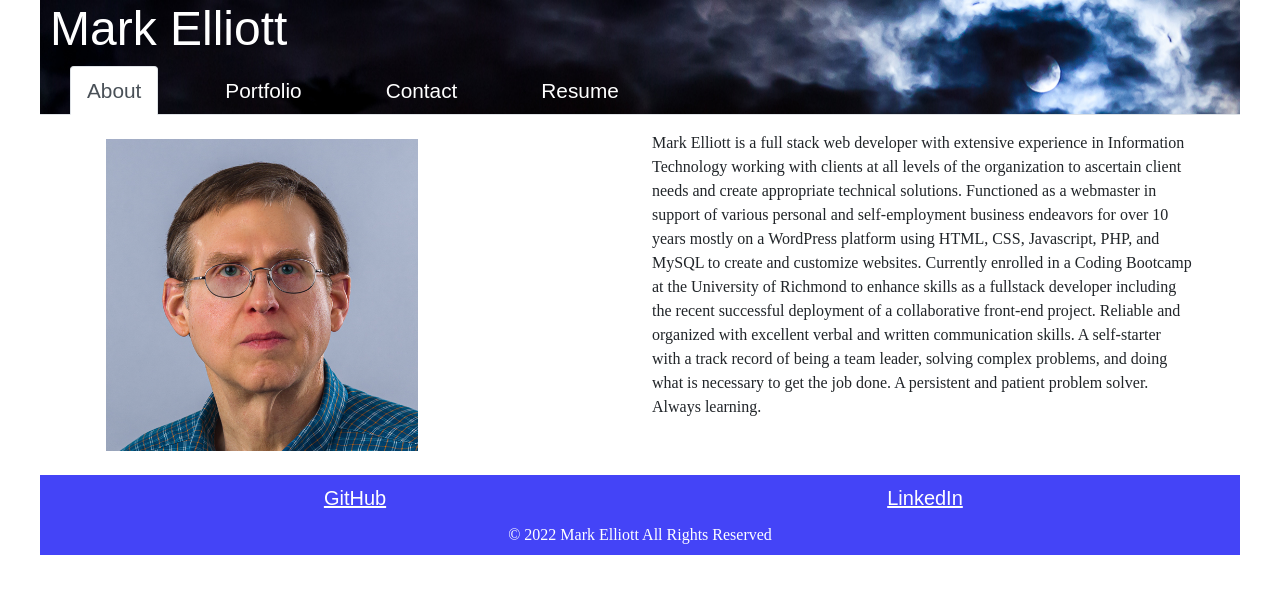
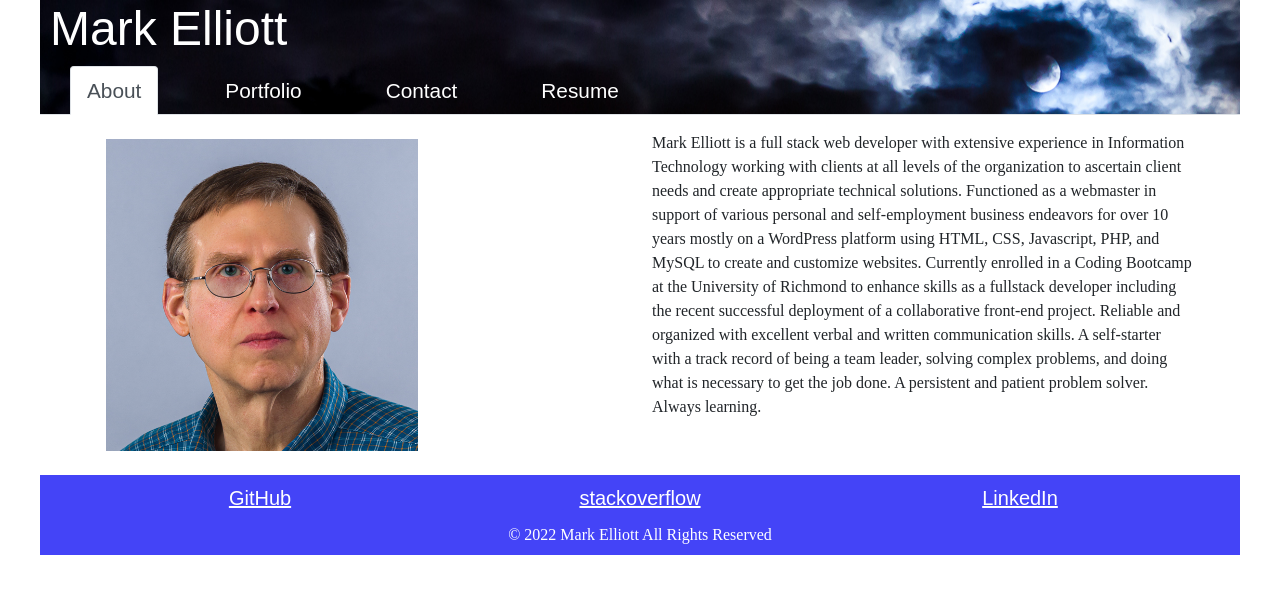
Before and after one commit to melliott7264/react-portfolio, a React (Create React App) app: page / in a window 1280 px wide. Shown: the top 594 px of the page. Built offline with nearby package versions, Linux system fonts and the light colour scheme.

Commit message:
updated footer with stackoverflow link

```diff
--- a/src/components/Footer/index.js
+++ b/src/components/Footer/index.js
@@ -10,6 +10,12 @@ function Footer() {
             href="https://github.com/melliott7264"
           >
             GitHub
+          </a>
+          <a
+            className="col text-center pt-2"
+            href="https://stackoverflow.com/users/17751312/mark-elliott"
+          >
+            stackoverflow
           </a>
           <a
             className="col text-center pt-2"
```
